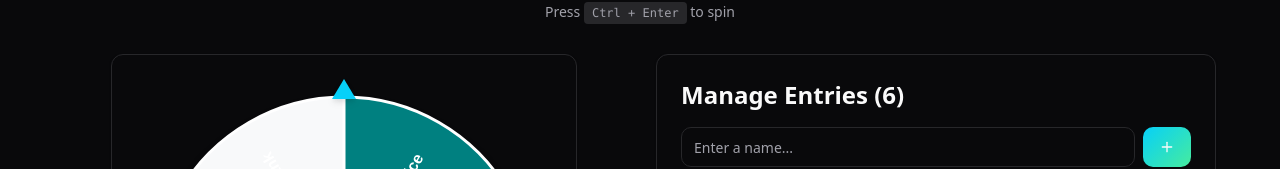
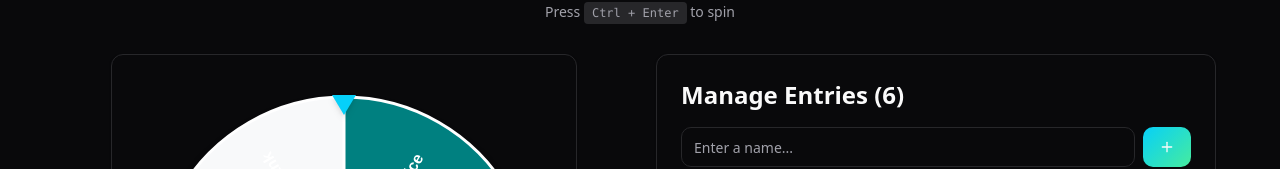
Before and after one commit to EC-AI-Taskforce/spinwheel, a React (Vite) app: page / in a window 1280 px wide. Shown: the part 114-283 px from the top of the page. Built offline with nearby package versions, Linux system fonts and the light colour scheme; the HTML template or start-up script is replaced by a standard one.

Commit message:
Fix: Adjust pointer direction

```diff
--- a/src/components/SpinningWheel.tsx
+++ b/src/components/SpinningWheel.tsx
@@ -127,8 +127,8 @@ export const SpinningWheel = forwardRef<SpinningWheelRef, SpinningWheelProps>(
         </div>
 
         {/* Pointer */}
-        <div className="absolute top-0 left-1/2 transform -translate-x-1/2 -translate-y-2 z-10">
-          <div className="w-0 h-0 border-l-[12px] border-r-[12px] border-b-[20px] border-l-transparent border-r-transparent border-b-accent drop-shadow-md"></div>
+        <div className="absolute top-0 left-1/2 transform -translate-x-1/2 translate-y-2 z-10">
+          <div className="w-0 h-0 border-l-[12px] border-r-[12px] border-t-[20px] border-l-transparent border-r-transparent border-t-accent drop-shadow-md"></div>
         </div>
       </div>
     );
```
